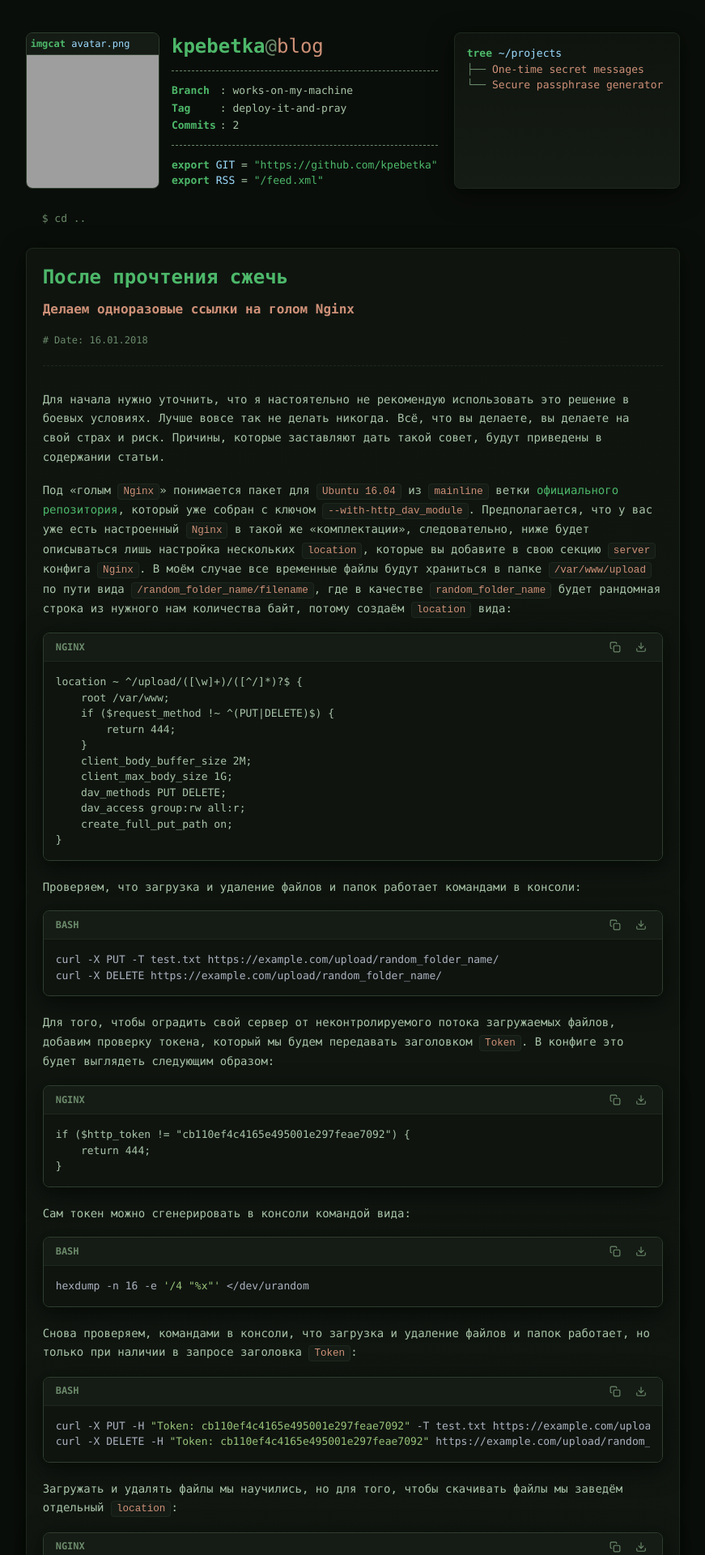
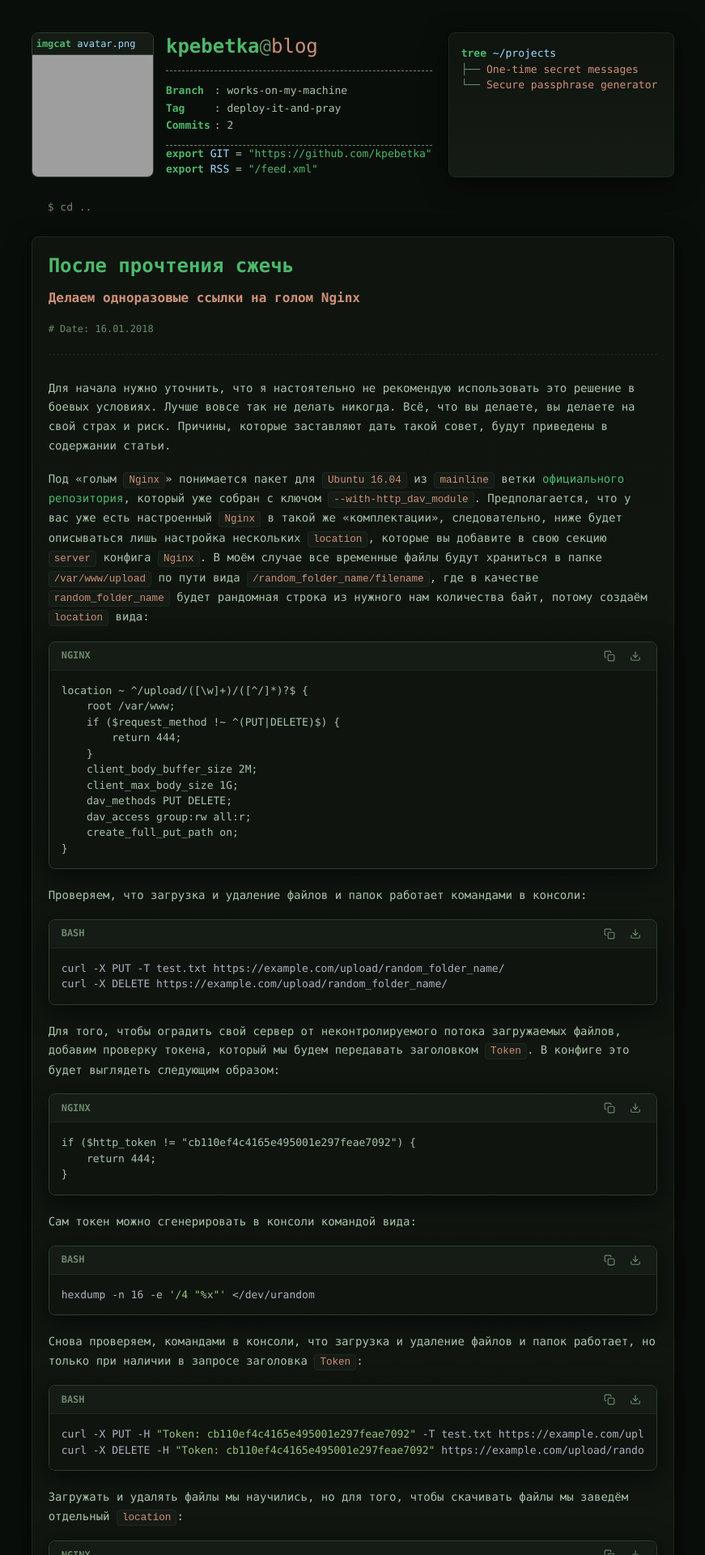
Before and after one commit to KPEBETKA/kpebetka.github.io, a Jekyll site: the page built from _posts/2018-01-16-post.md, in a window 1280 px wide. Shown: the top 1920 px of the page at 81% size, without its empty margins (204-1075 px from the left). Built offline with Jekyll 4.4.1, drawn with Linux system fonts in a browser that asks for light colours; nearby versions of some CDN libraries; grey boxes are pictures that could not be loaded.

Commit message:
Update style.css

```diff
--- a/assets/css/style.css
+++ b/assets/css/style.css
@@ -117,6 +117,10 @@ a:hover {
 .neofetch-info .user-line {
     font-size: 24px;
     line-height: 1.3;
+}
+
+.neofetch-info > .divider:last-child {
+    margin-bottom: 0;
 }
 
 .neofetch-container .export-block {
@@ -551,17 +555,20 @@ a:hover {
     .page-post .neofetch-container {
         grid-area: neofetch;
         width: 100%;
+        align-self: stretch;
     }
 
     .page-index .links-block,
     .page-post .links-block {
         grid-area: tree;
         width: max-content;
-        height: 100%;
+        height: auto;
         margin-bottom: 0;
         padding: 15px 20px 15px 15px;
         white-space: nowrap;
         overflow-x: auto;
+        align-self: stretch;
+        box-sizing: border-box;
     }
 
     .page-index .center-col,
```
